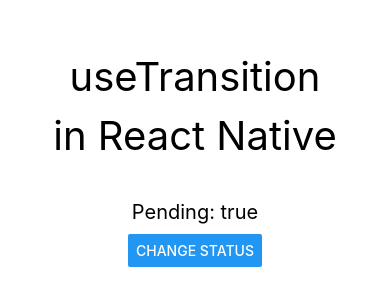
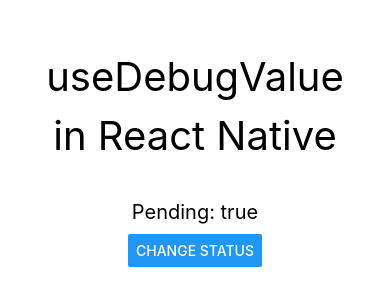
Before and after one commit to Richard-Harvey-UCSD/YouTube, a React Native app: screen / in a window 390 px wide. Shown: the part 263-568 px from the top of the page. Built offline with nearby package versions, Linux system fonts and the light colour scheme.

Commit message:
Finished useDebugValue hook

```diff
--- a/App.js
+++ b/App.js
@@ -7,7 +7,7 @@ export default function App() {
 
   return (
     <View style={styles.view}>
-      <Text style={{ fontSize: 40, marginBottom: 10 }}>useTransition</Text>
+      <Text style={{ fontSize: 40, marginBottom: 10 }}>useDebugValue</Text>
       <Text style={{ fontSize: 40, marginBottom: 10 }}>in React Native</Text>
 
       <UseDebugValueHook />
--- a/hooks/useStatus.js
+++ b/hooks/useStatus.js
@@ -3,7 +3,7 @@ import { useDebugValue, useState } from 'react';
 const useStatus = () => {
   const [pending, setPending] = useState(true);
 
-  useDebugValue(pending ? "Pending is true" : "Pending is false");
+  useDebugValue(pending ? 'Pending is true' : 'Pending is false');
 
   return [pending, setPending];
 };
--- a/package.json
+++ b/package.json
@@ -15,6 +15,7 @@
     "expo": "^46.0.10",
     "expo-status-bar": "~1.4.0",
     "react": "^18.2.0",
+    "react-devtools": "^4.26.0",
     "react-native": "0.69.5",
     "react-native-safe-area-context": "4.3.1",
     "react-native-screens": "~3.15.0"
--- a/src/UseDebugValueHook.js
+++ b/src/UseDebugValueHook.js
@@ -5,6 +5,7 @@ import useStatus from '../hooks/useStatus';
 
 const UseDebugValueHook = () => {
   const [pending, setPending] = useStatus();
+  console.log('pending: ', pending);
 
   return (
     <View style={{ justifyContent: 'center', alignItems: 'center' }}>
```
